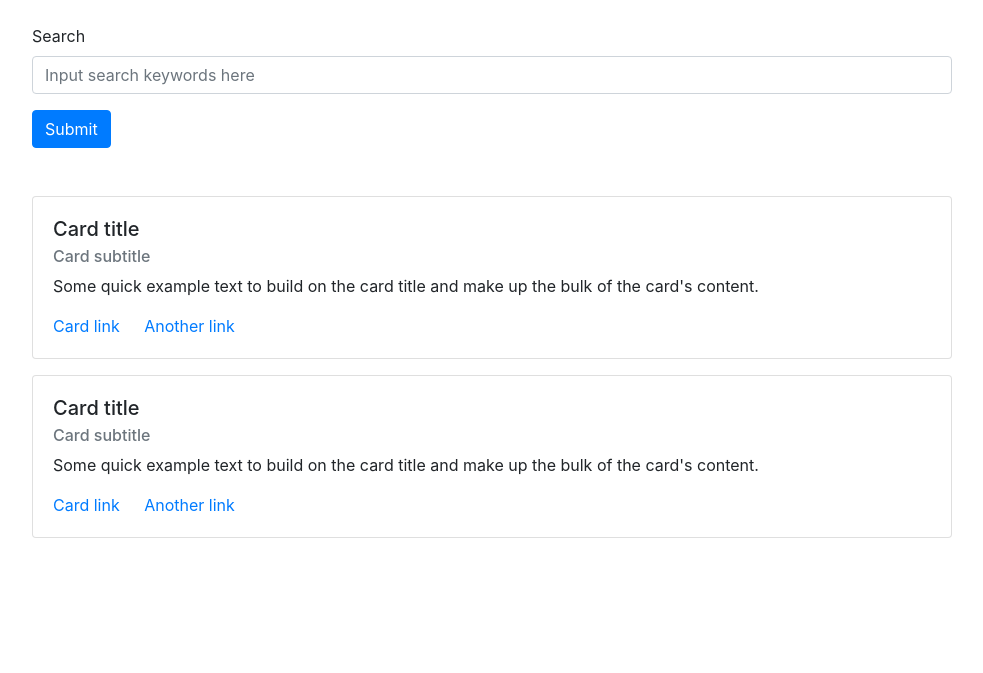
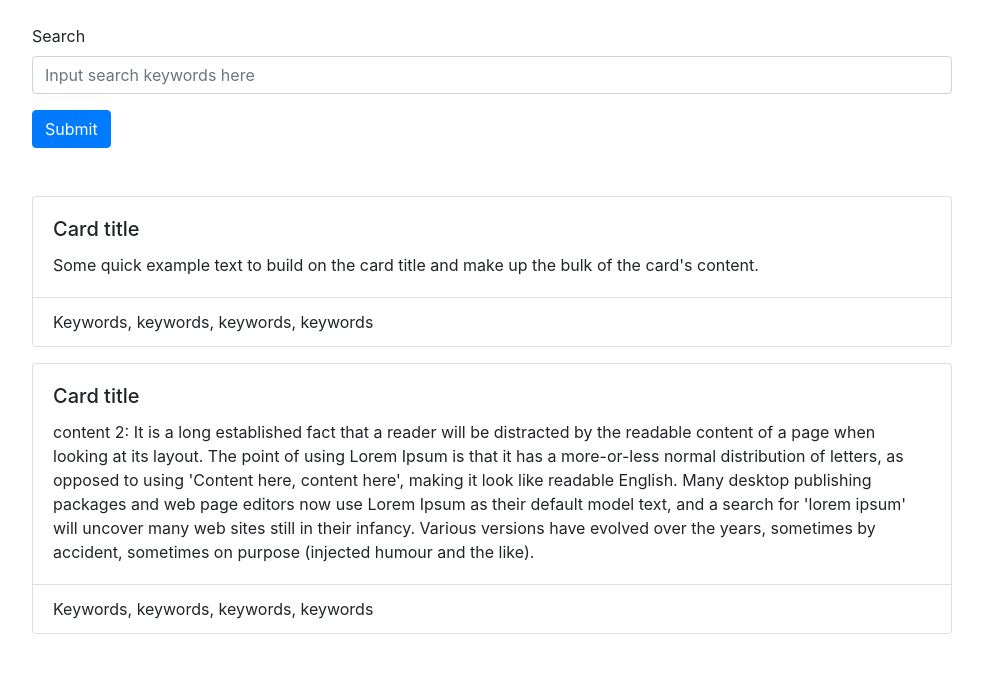
Before and after one commit to denn-acrymoore/bangkit_discussion_search_engine_showcase, a Flask app: page /ml-demo in a window 1280 px wide. Shown: the part 70-743 px from the top of the page, without its empty margins (148-1131 px from the left). Run offline with Flask 2, Linux system fonts and the light colour scheme.

Commit message:
Changed the layout of the card
Changed the layout of the card to better visualize the
title, content, and keywords for each discussion.

Class used in the card:
- card-title
- card-text
- list-group list-group-flush

```diff
--- a/templates/main_layout.html
+++ b/templates/main_layout.html
@@ -40,6 +40,7 @@
     </div>
   </nav>
 
+  <!-- Container for the contents -->
   <div class="container mt-4">
 
     <!-- Search Query Form -->
@@ -58,32 +59,36 @@
     </div>
 
     <!-- Cards of Dummy Data -->
-    <div class="row mt-3">
+    <div class="row mb-3">
       <div class="col-md-1"></div>
       <div class="col-md-10">
         <div class="card" style="width: 100%;">
           <div class="card-body">
             <h5 class="card-title">Card title</h5>
-            <h6 class="card-subtitle mb-2 text-muted">Card subtitle</h6>
-            <p class="card-text">Some quick example text to build on the card title and make up the bulk of the card's content.</p>
-            <a href="#" class="card-link">Card link</a>
-            <a href="#" class="card-link">Another link</a>
+            <p class="card-text">
+              Some quick example text to build on the card title and make up the bulk of the card's content.
+            </p>
           </div>
+          <ul class="list-group list-group-flush">
+            <li class="list-group-item">Keywords, keywords, keywords, keywords</li>
+          </ul>
         </div>
       </div>
     </div>
 
-    <div class="row mt-3">
+    <div class="row mb-3">
       <div class="col-md-1"></div>
       <div class="col-md-10">
         <div class="card" style="width: 100%;">
           <div class="card-body">
             <h5 class="card-title">Card title</h5>
-            <h6 class="card-subtitle mb-2 text-muted">Card subtitle</h6>
-            <p class="card-text">Some quick example text to build on the card title and make up the bulk of the card's content.</p>
-            <a href="#" class="card-link">Card link</a>
-            <a href="#" class="card-link">Another link</a>
+            <p class="card-text">
+              content 2: It is a long established fact that a reader will be distracted by the readable content of a page when looking at its layout. The point of using Lorem Ipsum is that it has a more-or-less normal distribution of letters, as opposed to using 'Content here, content here', making it look like readable English. Many desktop publishing packages and web page editors now use Lorem Ipsum as their default model text, and a search for 'lorem ipsum' will uncover many web sites still in their infancy. Various versions have evolved over the years, sometimes by accident, sometimes on purpose (injected humour and the like).
+            </p>
           </div>
+          <ul class="list-group list-group-flush">
+            <li class="list-group-item">Keywords, keywords, keywords, keywords</li>
+          </ul>
         </div>
       </div>
     </div>
```
